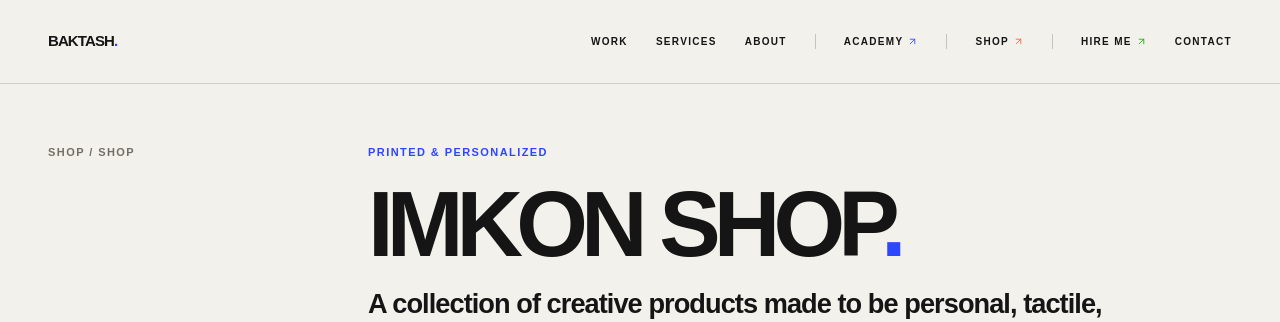
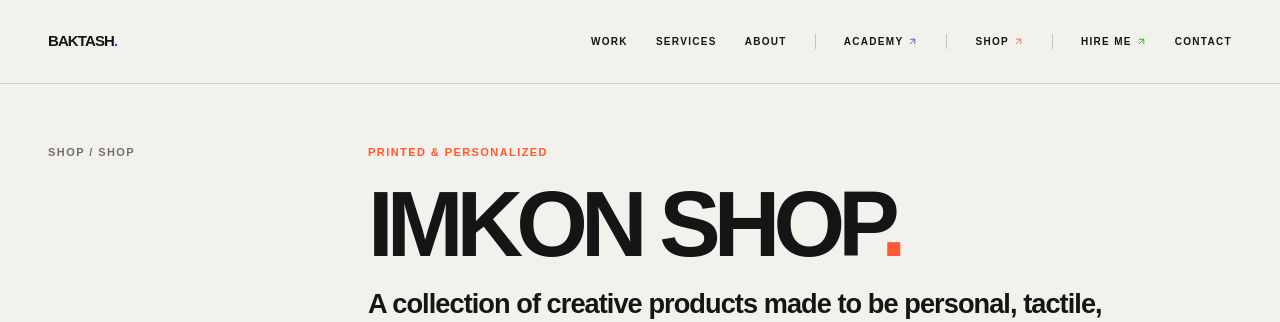
Before and after one commit to baktashwahidy/Portfolio-, a Next.js app: page /shop in a window 1280 px wide. Shown: the top 322 px of the page. Built offline with nearby package versions, Linux system fonts and the light colour scheme.

Commit message:
Update ShopDestination.tsx

```diff
--- a/components/ecosystem/ShopDestination.tsx
+++ b/components/ecosystem/ShopDestination.tsx
@@ -47,13 +47,13 @@
           </p>
 
           <div>
-            <p className="eyebrow text-cobalt">
+            <p className="eyebrow text-[#FF5833]">
               Printed & Personalized
             </p>
 
             <h1 className="display-lg mt-6 max-w-5xl">
               {name}
-              <span className="text-cobalt">.</span>
+              <span className="text-[#FF5833]">.</span>
             </h1>
 
             <p className="mt-6 max-w-3xl text-[clamp(1.2rem,2.2vw,1.7rem)] font-bold leading-[1.15] tracking-[-0.035em]">
@@ -126,8 +126,8 @@
                         </p>
 
                         <ShopPurchase
-                        paypalUrl={PAYPAL_URLS[itemIndex]}
-                        hesabPayUrl={HESABPAY_URL}
+                          paypalUrl={PAYPAL_URLS[itemIndex]}
+                          hesabPayUrl={HESABPAY_URL}
                         />
                       </div>
                     </div>
@@ -181,7 +181,7 @@
             <div className="mt-8 flex flex-wrap gap-5">
               <a
                 href="/#contact"
-                className="text-link"
+                className="text-link hover:text-[#FF5833]"
               >
                 Contact us
                 <ArrowUpRight
```
